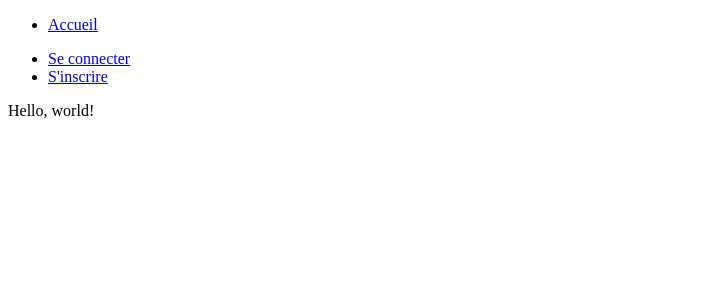
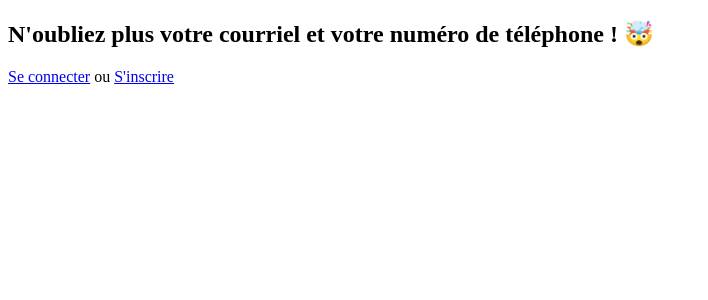
Before and after one commit to rigma/whoami, a Vue app in the folder whoami/: page / in a window 1280 px wide. Shown: the top 300 px of the page, without its empty margins (0-708 px from the left). Built offline with nearby package versions, Linux system fonts and the light colour scheme; the HTML template or start-up script is replaced by a standard one.

Commit message:
feat: add user info retrieval logic

```diff
--- a/whoami/src/App.vue
+++ b/whoami/src/App.vue
@@ -1,21 +1,13 @@
 <template>
   <nav>
-    <ul>
+    <ul v-if="loggedIn">
       <li>
-        <router-link to="/">Accueil</router-link>
+        <a href="javascript://">Lien super secret, ne pas cliquer !</a>
+      </li>
+      <li>
+        <a @click.prevent="onLogOut" href="javascript://">Se déconnecter</a>
       </li>
     </ul>
-    <ul v-if="!loggedIn">
-      <li>
-        <router-link to="/connexion">Se connecter</router-link>
-      </li>
-      <li>
-        <router-link to="/s-inscrire">S'inscrire</router-link>
-      </li>
-    </ul>
-    <div v-else>
-      <a @click.prevent="onLogOut" href="javascript://">Se déconnecter</a>
-    </div>
   </nav>
   <main>
     <router-view />
--- a/whoami/src/views/Home.vue
+++ b/whoami/src/views/Home.vue
@@ -1,9 +1,67 @@
 <template>
-  <p>Hello, world!</p>
+  <article v-if="userInfo !== null">
+    <h1>Petit rappel de votre identité 😉</h1>
+    <p>Votre adresse électronique : {{ userInfo.email }}</p>
+    <p>Votre numéro de téléphone : {{ userInfo.phone_number }}</p>
+  </article>
+  <article v-else>
+    <h1>N'oubliez plus votre courriel et votre numéro de téléphone ! 🤯</h1>
+    <div>
+      <router-link to="/connexion">Se connecter</router-link>
+      ou
+      <router-link to="/s-inscrire">S'inscrire</router-link>
+    </div>
+  </article>
 </template>
 
 <script>
-export default {
-  name: 'Home'
-}
+import { defineComponent, ref, watch } from 'vue'
+import { API_BASE_URL } from '../constants'
+import globalState from '../state'
+
+const userInfo = ref(null)
+const sessionExpired = ref(false)
+
+export default defineComponent({
+  name: 'Home',
+  setup () {
+    watch(() => globalState.token, (token, prev) => {
+      if (token === null) {
+        userInfo.value = null
+      }
+    })
+
+    return { sessionExpired, userInfo }
+  },
+  async beforeRouteEnter (to, from, next) {
+    if (globalState.token === null) {
+      sessionExpired.value = globalState.sessionExpired
+      return next()
+    }
+
+    let res
+    try {
+      res = await fetch(`${API_BASE_URL}/api/user/me`, {
+        headers: {
+          'Authorization': `Bearer ${globalState.token}`
+        }
+      })
+    } catch (err) {
+      console.error(err)
+      return next()
+    }
+
+    if (res.status === 401) {
+      globalState.token = null
+      globalState.sessionExpired = true
+
+      return next()
+    } else if (res.status !== 200) {
+      return next()
+    }
+
+    userInfo.value = await res.json();
+    next()
+  }
+})
 </script>
```
